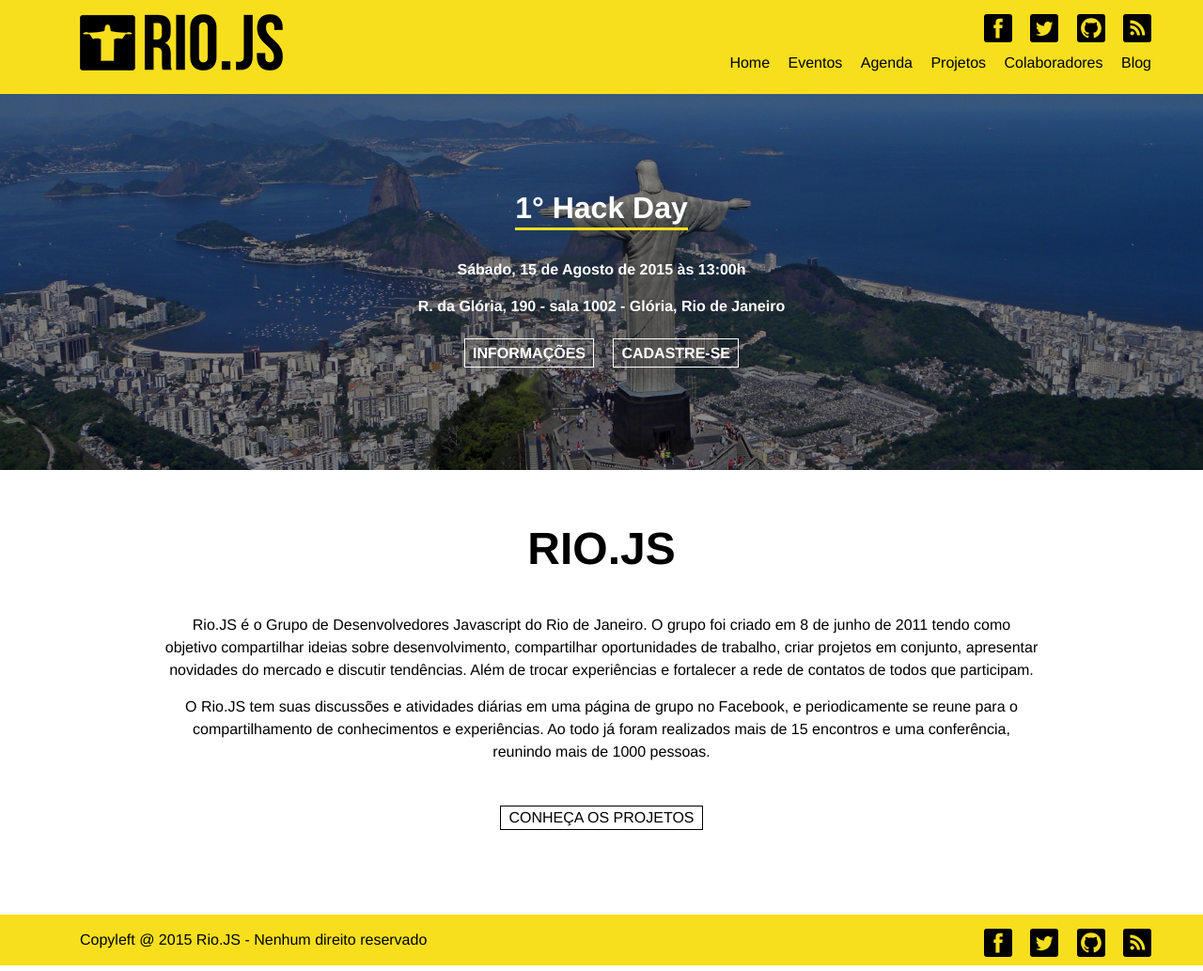
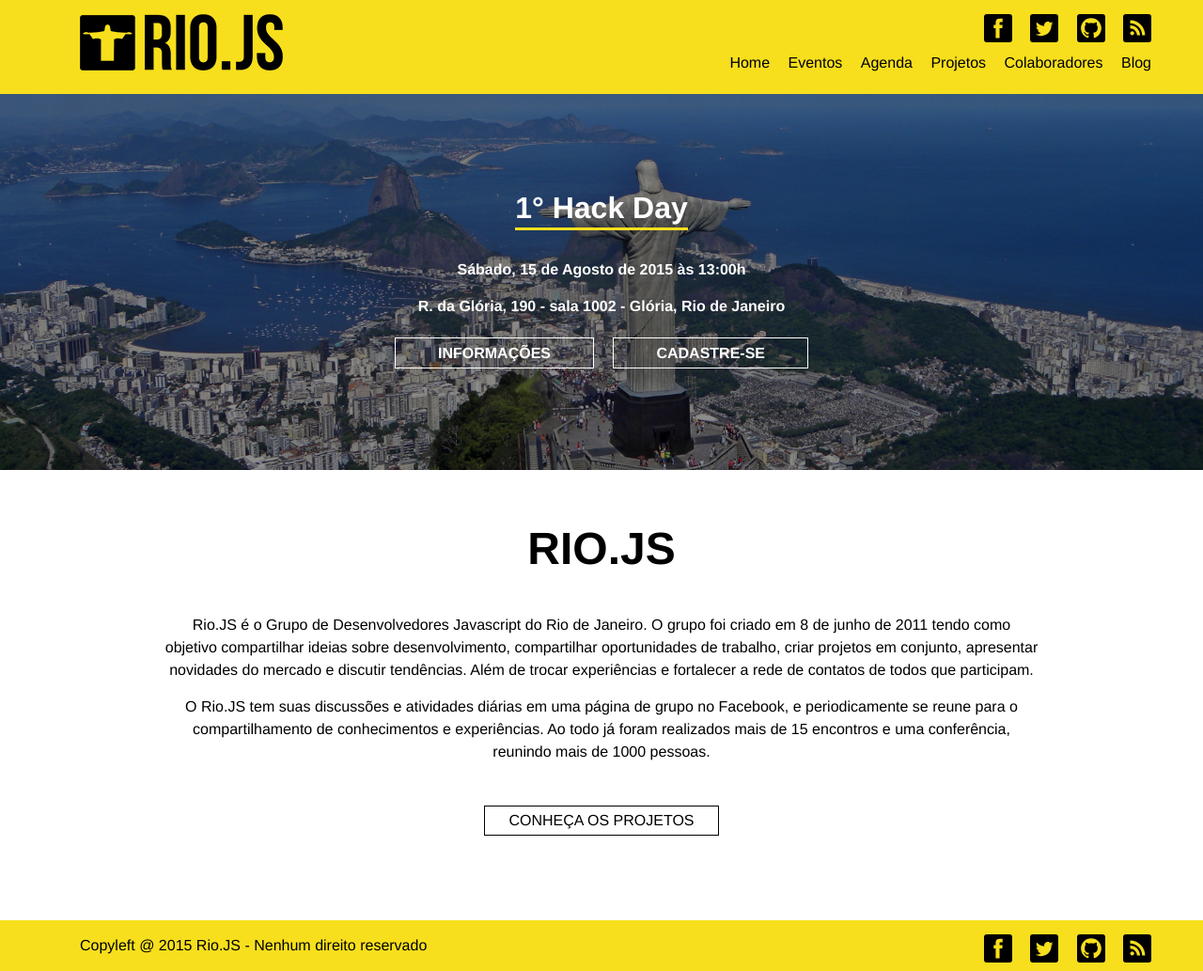
Before and after one commit to riojs-org/blog, a Jekyll site: the page built from index.html, in a window 1280 px wide. Shown: the whole page at 94% size. Built offline with Jekyll 4.4.1, drawn with Linux system fonts in a browser that asks for light colours.

Commit message:
aumentando os padding dos bottons

```diff
--- a/assets/css/_layout.sass
+++ b/assets/css/_layout.sass
@@ -91,7 +91,7 @@
 	border: 1px solid white
 	color: white
 	text-transform: uppercase
-	padding: 6px 8px
+	padding: 7px 45px
 	margin: 0 8px
 
 // Home ----------------------------------------------------------------------------------------
@@ -110,13 +110,33 @@
 
 .button
 	border: 1px solid $black
-	padding: 4px 8px
+	padding: 7px 25px
 	text-transform: uppercase
 	color: $black
 	margin: $spacing-unit
 	display: inline-block
 
 
+// Projects ----------------------------------------------------------------------------------------
+#TitleProject
+	h1
+		text-align: center
+		font-size: 25px
+		margin-top: 25px
+
+.project
+	margin-top: 25px
+	margin-bottom: 10px
+	.imgProject
+		float: left
+		margin-right: 20px
+		display: block
+	a
+		font-size: 18px
+		color: #000
+		h2
+			margin-bottom: 10px
+
 // Footer ----------------------------------------------------------------------------------------
 footer
 	background: $yellow
```
